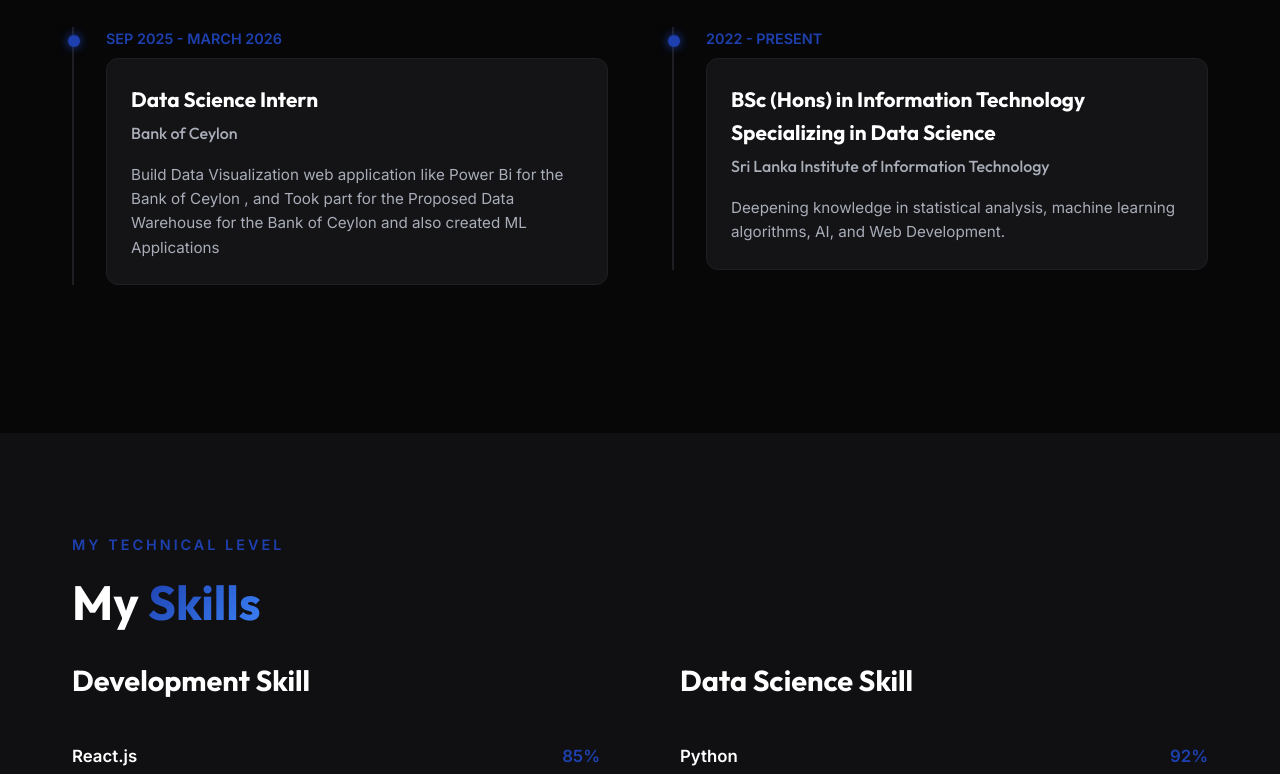
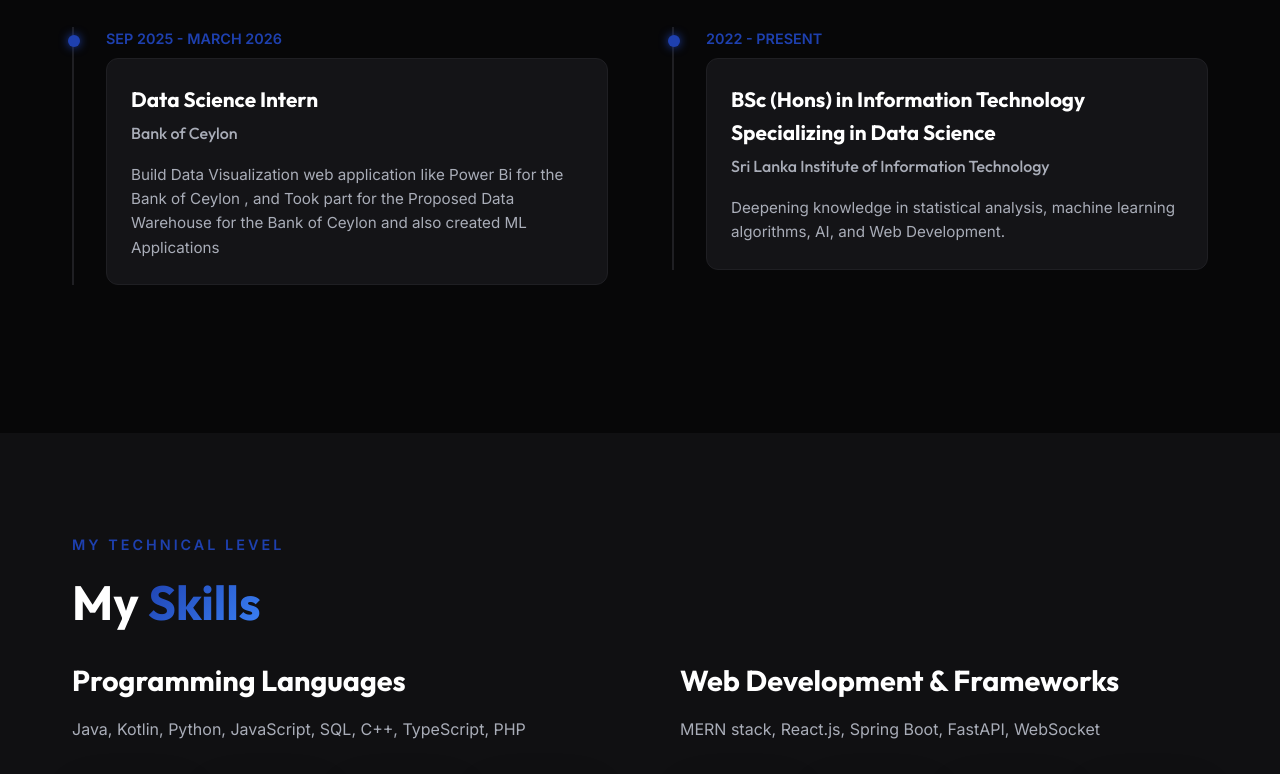
Before and after one commit to Buwanekafernando/portfolio-web, a React (Create React App) app in the folder portfolio/: page / in a window 1280 px wide. Shown: the part 2000-2774 px from the top of the page. Built offline with nearby package versions, Linux system fonts and the light colour scheme.

Commit message:
add the icons

```diff
--- a/portfolio/package.json
+++ b/portfolio/package.json
@@ -7,6 +7,7 @@
     "@testing-library/jest-dom": "^6.9.1",
     "@testing-library/react": "^16.3.2",
     "@testing-library/user-event": "^13.5.0",
+    "devicons-react": "^1.5.0",
     "framer-motion": "^12.38.0",
     "react": "^19.2.4",
     "react-dom": "^19.2.4",
@@ -14,6 +15,7 @@
     "react-router-dom": "^7.13.2",
     "react-scripts": "5.0.1",
     "react-tsparticles": "^2.12.2",
+    "tech-stack-icons": "^3.7.1",
     "tsparticles-engine": "^2.12.0",
     "tsparticles-slim": "^2.12.0",
     "web-vitals": "^2.1.4"
--- a/portfolio/src/pages/Home.js
+++ b/portfolio/src/pages/Home.js
@@ -1,6 +1,7 @@
 import React from 'react';
 import { motion } from 'framer-motion';
 import { Link } from 'react-router-dom';
+import StackIcon from 'tech-stack-icons';
 import { FaGithub, FaLinkedin, FaEnvelope, FaMapMarkerAlt, FaFileDownload, FaExternalLinkAlt } from 'react-icons/fa';
 import '../styles/Home.css';
 import '../styles/About.css';
@@ -23,6 +24,87 @@ const Home = () => {
   const aiProjects = projects.filter(p => p.tags.some(t => t.toLowerCase().includes('python') || t.toLowerCase().includes('ml') || t.toLowerCase().includes('ai') || t.toLowerCase().includes('tensorflow'))).length;
   const webProjects = projects.filter(p => p.tags.some(t => t.toLowerCase().includes('react') || t.toLowerCase().includes('node') || t.toLowerCase().includes('web') || t.toLowerCase().includes('html'))).length;
   const problemSolvingProjects = 3; // Hardcoded as per user request context or manually categorized
+
+  const techStackGroups = [
+    {
+      title: 'Programming Languages',
+      description: 'Java, Kotlin, Python, JavaScript, SQL, C++, TypeScript, PHP',
+      items: [
+        { name: 'java', label: 'Java' },
+        { name: 'kotlin', label: 'Kotlin' },
+        { name: 'python', label: 'Python' },
+        { name: 'js', label: 'JavaScript' },
+        { name: 'c++', label: 'C++' },
+        { name: 'c#', label: 'C#' },
+        { name: 'typescript', label: 'TypeScript' },
+        { name: 'php', label: 'PHP' },
+      ],
+    },
+    {
+      title: 'Web Development & Frameworks',
+      description: 'MERN stack, React.js, Spring Boot, FastAPI, WebSocket',
+      items: [
+        { name: 'html5', label: 'HTML5' },
+        { name: 'css3', label: 'CSS3' },
+        { name: 'bootstrap5', label: 'Bootstrap 5' },
+        { name: 'tailwindcss', label: 'Tailwind CSS' },
+        { name: 'vitejs', label: 'Vite' },
+        { name: 'nextjs', label: 'Next.js' },
+        { name: 'nodejs', label: 'Node.js' },
+        { name: 'expressjs', label: 'Express.js' },
+        { name: 'reactnative', label: 'React Native' },
+        { name: 'vuejs', label: 'Vue.js' },
+        { name: 'tomcat', label: 'Tomcat' },
+      ],
+    },
+    {
+      title: 'Databases',
+      description: 'MongoDB, MySQL, SQLite, MSSQL, XAMPP, PostgreSQL',
+      items: [
+        { name: 'mongodb', label: 'MongoDB' },
+        { name: 'mysql', label: 'MySQL' },
+        { name: 'sqlite', label: 'SQLite' },
+        { name: 'oracle', label: 'Oracle' },
+      ],
+    },
+    {
+      title: 'Data Science & Machine Learning',
+      description: 'ETL/ELT pipelines, Pandas, NumPy, Scikit-Learn, TensorFlow, NLP',
+      items: [
+        { name: 'analytics', label: 'Analytics' },
+        { name: 'pandas', label: 'Pandas' },
+        { name: 'tensorflow', label: 'TensorFlow' },
+        { name: 'pytorch', label: 'PyTorch' },
+        { name: 'huggingface', label: 'Hugging Face' },
+        { name: 'colab', label: 'Colab' },
+      ],
+    },
+    {
+      title: 'Tools & Platforms',
+      description: 'VS Code, GitHub, Cloudinary, Android Studio, RStudio, Figma, Power BI',
+      items: [
+        { name: 'vscode', label: 'VS Code' },
+        { name: 'github', label: 'GitHub' },
+        { name: 'git', label: 'Git' },
+        { name: 'cloudinary', label: 'Cloudinary' },
+        { name: 'postman', label: 'Postman' },
+        { name: 'figma', label: 'Figma' },
+        { name: 'rstudio', label: 'RStudio' },
+        { name: 'netbeans', label: 'NetBeans' },
+        { name: 'stackoverflow', label: 'StackOverflow' },
+      ],
+    },
+    {
+      title: 'Cloud & APIs',
+      description: 'Google Cloud Storage, REST APIs, AWS, Microsoft Azure',
+      items: [
+        { name: 'gcloud', label: 'Google Cloud' },
+        { name: 'aws', label: 'AWS' },
+        { name: 'azure', label: 'Azure' },
+        { name: 'firebase', label: 'Firebase' },
+      ],
+    },
+  ];
 
   return (
     <div className="home-page">
@@ -155,40 +237,20 @@ const Home = () => {
         </div>
 
         <div className="skills-container-grid">
-          <div className="skill-group">
-            <h3 className="skill-group-title">Development Skill</h3>
-            <div className="skill-progress-list">
-              <div className="skill-progress-item">
-                <div className="skill-info"><span>React.js</span><span>85%</span></div>
-                <div className="progress-bar"><div className="progress" style={{ width: '85%' }}></div></div>
-              </div>
-              <div className="skill-progress-item">
-                <div className="skill-info"><span>Node.js</span><span>75%</span></div>
-                <div className="progress-bar"><div className="progress" style={{ width: '75%' }}></div></div>
-              </div>
-              <div className="skill-progress-item">
-                <div className="skill-info"><span>Web Dev</span><span>90%</span></div>
-                <div className="progress-bar"><div className="progress" style={{ width: '90%' }}></div></div>
+          {techStackGroups.map((group) => (
+            <div key={group.title} className="skill-group">
+              <h3 className="skill-group-title">{group.title}</h3>
+              <p className="skill-group-description">{group.description}</p>
+              <div className="stack-icons-grid">
+                {group.items.map((item) => (
+                  <div key={item.name} className="stack-icon-card">
+                    <StackIcon name={item.name} className="stack-icon" />
+                    <span>{item.label}</span>
+                  </div>
+                ))}
               </div>
             </div>
-          </div>
-          <div className="skill-group">
-            <h3 className="skill-group-title">Data Science Skill</h3>
-            <div className="skill-progress-list">
-              <div className="skill-progress-item">
-                <div className="skill-info"><span>Python</span><span>92%</span></div>
-                <div className="progress-bar"><div className="progress" style={{ width: '92%' }}></div></div>
-              </div>
-              <div className="skill-progress-item">
-                <div className="skill-info"><span>ML Algorithms</span><span>88%</span></div>
-                <div className="progress-bar"><div className="progress" style={{ width: '88%' }}></div></div>
-              </div>
-              <div className="skill-progress-item">
-                <div className="skill-info"><span>AI / Deep Learning</span><span>80%</span></div>
-                <div className="progress-bar"><div className="progress" style={{ width: '80%' }}></div></div>
-              </div>
-            </div>
-          </div>
+          ))}
         </div>
       </Section>
 
--- a/portfolio/src/styles/Skills.css
+++ b/portfolio/src/styles/Skills.css
@@ -11,9 +11,59 @@
 
 .skill-group-title {
   font-size: 1.8rem;
-  margin-bottom: 2.5rem;
+  margin-bottom: 0.8rem;
   color: var(--text-primary);
   font-weight: 700;
+}
+
+.skill-group-description {
+  color: var(--text-secondary);
+  margin-bottom: 2rem;
+  line-height: 1.7;
+  max-width: 620px;
+}
+
+.stack-icons-grid {
+  display: grid;
+  grid-template-columns: repeat(auto-fit, minmax(112px, 1fr));
+  gap: 1rem;
+}
+
+.stack-icon-card {
+  display: flex;
+  flex-direction: column;
+  align-items: center;
+  justify-content: center;
+  gap: 0.75rem;
+  padding: 1rem;
+  background: rgba(255, 255, 255, 0.05);
+  border: 1px solid rgba(255, 255, 255, 0.12);
+  border-radius: 18px;
+  box-shadow: 0 14px 40px rgba(0, 0, 0, 0.12);
+  transition: transform 0.25s ease, border-color 0.25s ease, background 0.25s ease;
+}
+
+.stack-icon-card:hover {
+  transform: translateY(-4px);
+  border-color: rgba(255, 255, 255, 0.25);
+  background: rgba(255, 255, 255, 0.1);
+}
+
+.stack-icon {
+  width: 42px;
+  height: 42px;
+  color: var(--accent-color);
+}
+
+.stack-icon svg {
+  width: 42px;
+  height: 42px;
+}
+
+.stack-icon-card span {
+  font-size: 0.95rem;
+  color: var(--text-primary);
+  text-align: center;
 }
 
 .skill-progress-list {
```
Also changed, not shown: 1 other file (tests, documents, lock files or other folders).
